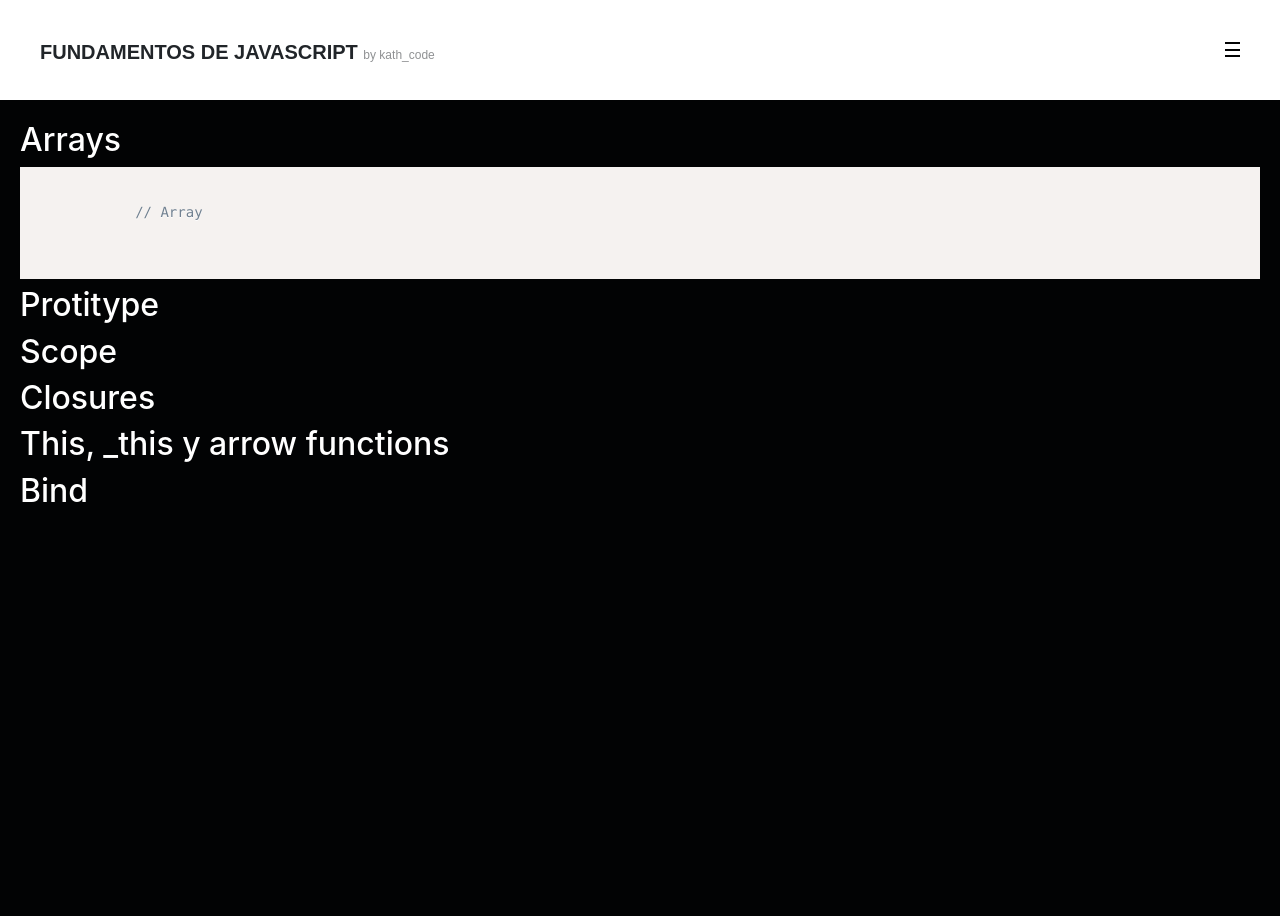
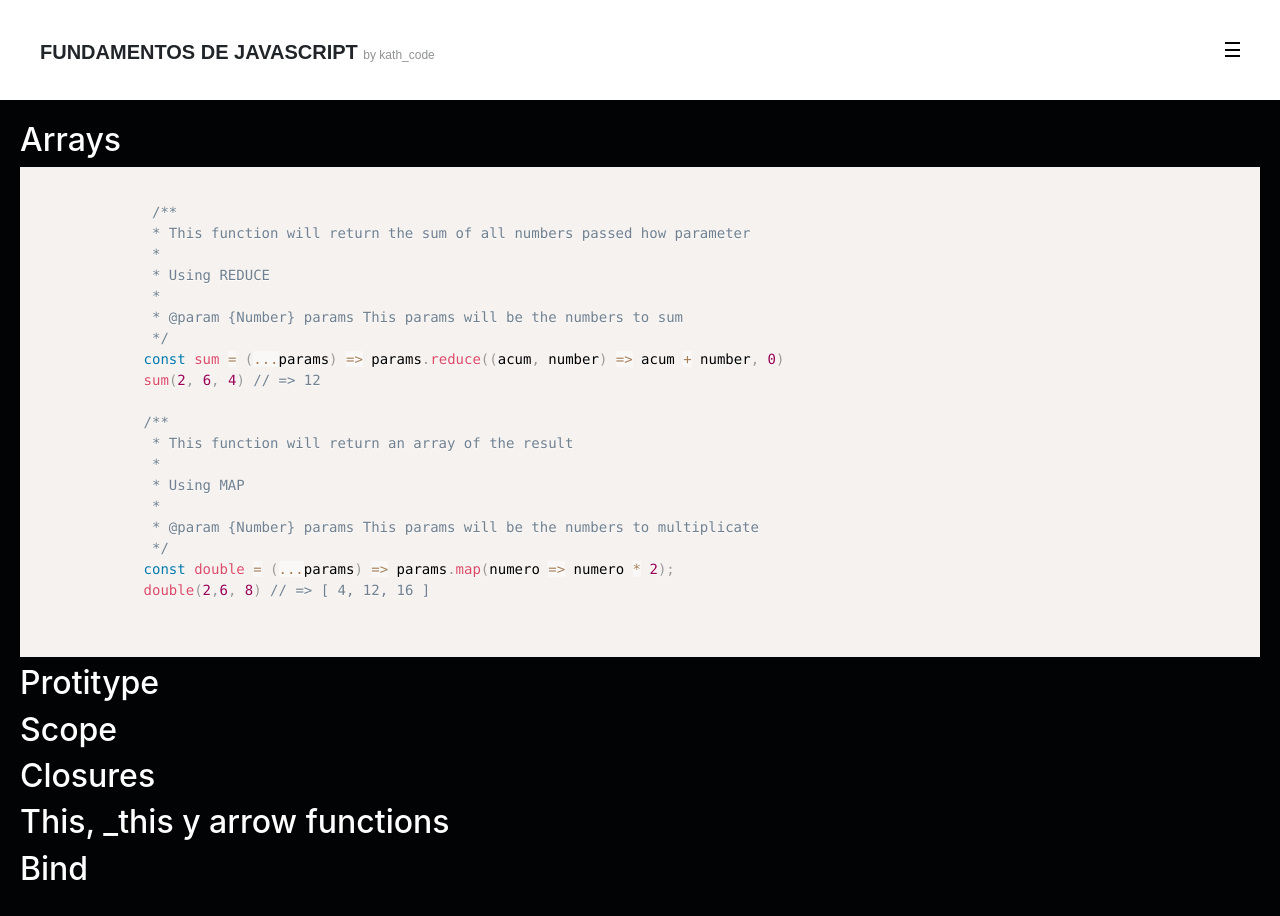
Before and after one commit to kathcode/Fundamentos-de-Javascript, a plain HTML site: page index.html in a window 1280 px wide. Both pictures are taken after a click on the button "Arrays". Before the commit the page ends 800 px from the top, so only its background shows below. Drawn offline with nearby package versions, Linux system fonts and the light colour scheme.

Commit message:
Adding the code for the array concept

```diff
--- a/index.html
+++ b/index.html
@@ -51,7 +51,25 @@
       <div class="collapse" id="collapseArray">
         <pre>
           <code class="language-javascript">
-            // Array
+              /**
+              * This function will return the sum of all numbers passed how parameter
+              *
+              * Using REDUCE
+              *
+              * @param {Number} params This params will be the numbers to sum
+              */
+             const sum = (...params) => params.reduce((acum, number) => acum + number, 0)
+             sum(2, 6, 4) // => 12
+
+             /**
+              * This function will return an array of the result
+              *
+              * Using MAP
+              *
+              * @param {Number} params This params will be the numbers to multiplicate
+              */
+             const double = (...params) => params.map(numero => numero * 2);
+             double(2,6, 8) // => [ 4, 12, 16 ]
           </code>
         </pre>
       </div>
```
